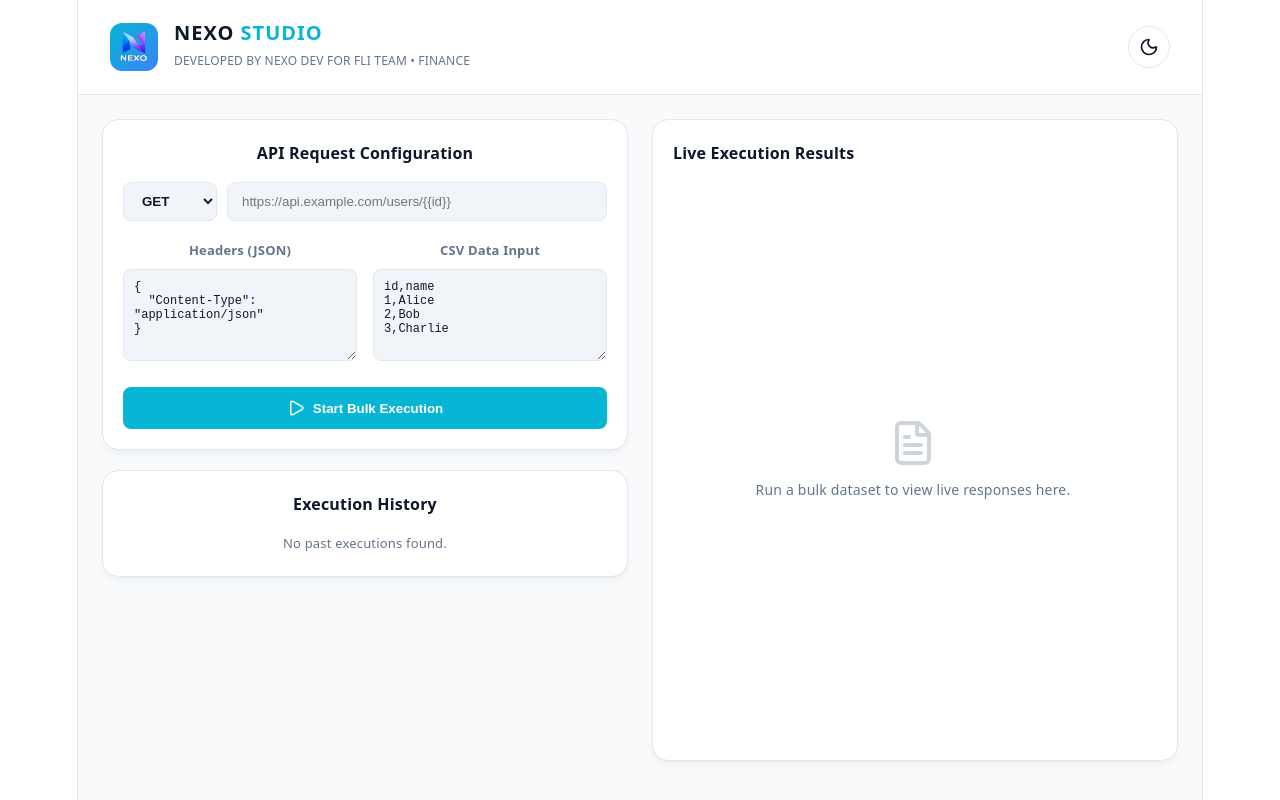
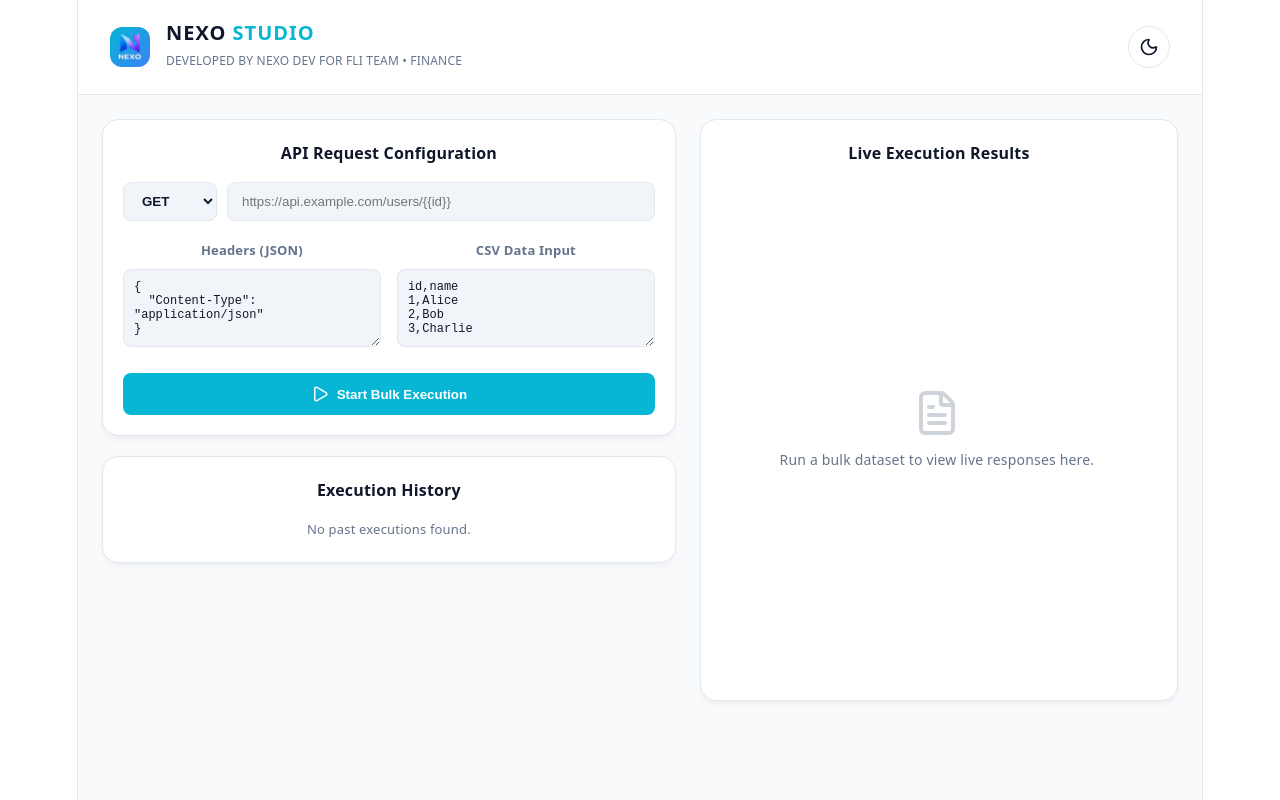
Before and after one commit to nelkadilshan28snd-star/Nexo-Studio, a React (Vite) app: page / in a window 1280 px wide. Built offline with nearby package versions, Linux system fonts and the light colour scheme.

Commit message:
Update App.jsx

```diff
--- a/src/App.jsx
+++ b/src/App.jsx
@@ -1,50 +1,38 @@
 import React, { useState, useEffect, useRef } from 'react';
 import {
   Play, Square, RotateCcw, Moon, Sun, Download, Trash2,
-  CheckCircle2, XCircle, AlertCircle, Eye, FileText, Cpu, Clock
+  CheckCircle2, XCircle, AlertCircle, Eye, FileText, Clock
 } from 'lucide-react';
 
 export default function App() {
-  // Theme state
   const [isDarkMode, setIsDarkMode] = useState(false);
-
-  // Configuration states
   const [url, setUrl] = useState('');
   const [method, setMethod] = useState('GET');
   const [headers, setHeaders] = useState('{\n  "Content-Type": "application/json"\n}');
   const [csvData, setCsvData] = useState('id,name\n1,Alice\n2,Bob\n3,Charlie');
 
-  // Execution states
   const [isRunning, setIsRunning] = useState(false);
   const [progress, setProgress] = useState({ current: 0, total: 0 });
   const [results, setResults] = useState([]);
   const [history, setHistory] = useState([]);
-
-  // Inspection modal/panel state
   const [selectedItem, setSelectedItem] = useState(null);
 
-  // Abort controller ref for stopping execution
   const abortControllerRef = useRef(null);
 
-  // Load history from localStorage on mount
   useEffect(() => {
     const savedHistory = localStorage.getItem('nexo_bulk_history');
     if (savedHistory) {
       try {
         setHistory(JSON.parse(savedHistory));
-      } catch (e) {
-        console.error('Failed to parse history', e);
-      }
+      } catch (e) {}
     }
   }, []);
 
-  // Save history to localStorage
   const saveHistoryToStorage = (newHistory) => {
     setHistory(newHistory);
     localStorage.setItem('nexo_bulk_history', JSON.stringify(newHistory));
   };
 
-  // Helper to parse CSV text into array of objects
   const parseCSV = (text) => {
     const lines = text.trim().split('\n');
     if (lines.length < 2) return [];
@@ -61,7 +49,6 @@ export default function App() {
     return rows;
   };
 
-  // Replace variables in URL/Headers/Body like {{id}} or {{name}}
   const interpolate = (template, data) => {
     let result = template;
     Object.keys(data).forEach(key => {
@@ -71,7 +58,6 @@ export default function App() {
     return result;
   };
 
-  // Execute a single iteration row
   const executeRow = async (row, parsedHeaders, endpointUrl, methodType) => {
     const startTime = performance.now();
     try {
@@ -79,9 +65,7 @@ export default function App() {
       let parsedHeadersObj = {};
       try {
         parsedHeadersObj = JSON.parse(interpolate(headers, row));
-      } catch (e) {
-        // ignore header parse error for simple runs
-      }
+      } catch (e) {}
 
       const options = {
         method: methodType,
@@ -125,7 +109,6 @@ export default function App() {
     }
   };
 
-  // Start Bulk Run
   const handleStartBulkRun = async () => {
     const rows = parseCSV(csvData);
     if (rows.length === 0) {
@@ -159,7 +142,6 @@ export default function App() {
 
     setIsRunning(false);
 
-    // Save batch to history
     const batchSummary = {
       id: Date.now(),
       timestamp: new Date().toLocaleTimeString(),
@@ -173,7 +155,6 @@ export default function App() {
     saveHistoryToStorage([batchSummary, ...history]);
   };
 
-  // Stop Bulk Run
   const handleStopBulkRun = () => {
     if (abortControllerRef.current) {
       abortControllerRef.current.abort();
@@ -181,7 +162,6 @@ export default function App() {
     setIsRunning(false);
   };
 
-  // Retry a single failed iteration item
   const handleRetrySingle = async (item, index) => {
     let parsedHeaders = {};
     try {
@@ -209,8 +189,8 @@ export default function App() {
       {/* Header */}
       <header style={{ display: 'flex', justifyContent: 'space-between', alignItems: 'center', padding: '20px 32px', borderBottom: `1px solid ${themeStyles.border}`, backgroundColor: themeStyles.cardBg }}>
         <div style={{ display: 'flex', alignItems: 'center', gap: '16px' }}>
-          <div style={{ padding: '8px', borderRadius: '12px', background: 'linear-gradient(135deg, #06b6d4, #3b82f6)', display: 'flex', alignItems: 'center', justifyContent: 'center' }}>
-            <img src="/logos.png" alt="Logo" style={{ width: '32px', height: '32px', objectFit: 'contain' }} />
+          <div style={{ padding: '6px', borderRadius: '12px', background: 'linear-gradient(135deg, #06b6d4, #3b82f6)', display: 'flex', alignItems: 'center', justifyContent: 'center' }}>
+            <img src="/logos.png" alt="Logo" style={{ width: '28px', height: '28px', objectFit: 'contain' }} />
           </div>
           <div>
             <div style={{ display: 'flex', alignItems: 'center', gap: '8px' }}>
@@ -229,14 +209,14 @@ export default function App() {
       </header>
 
       {/* Main Content Container */}
-      <div style={{ maxWidth: '1400px', margin: '0 auto', padding: '24px', display: 'grid', gridTemplateColumns: '1fr 1fr', gap: '24px' }}>
+      <div style={{ maxWidth: '1400px', margin: '0 auto', padding: '24px', display: 'grid', gridTemplateColumns: '1.2fr 1fr', gap: '24px' }}>
 
-        {/* Left Column: Config Panel */}
+        {/* Left Column: Config & History */}
         <div style={{ display: 'flex', flexDirection: 'column', gap: '20px' }}>
 
           {/* Request Config Card */}
           <div style={{ backgroundColor: themeStyles.cardBg, border: `1px solid ${themeStyles.border}`, borderRadius: '16px', padding: '20px', boxShadow: '0 4px 6px -1px rgba(0,0,0,0.05)' }}>
-            <h3 style={{ margin: '0 0 16px 0', fontSize: '16px', fontWeight: '700' }}>API Request Configuration</h3>
+            <h3 style={{ margin: '0 0 16px 0', fontSize: '16px', fontWeight: '700', textAlign: 'center' }}>API Request Configuration</h3>
 
             <div style={{ display: 'flex', gap: '10px', marginBottom: '16px' }}>
               <select
@@ -259,20 +239,20 @@ export default function App() {
               />
             </div>
 
-            <div style={{ display: 'grid', gridTemplateColumns: '1fr 1fr', gap: '16px' }}>
+            <div style={{ display: 'grid', gridTemplateColumns: '1fr 1fr', gap: '16px', marginBottom: '20px' }}>
               <div>
-                <label style={{ display: 'block', fontSize: '13px', fontWeight: '600', marginBottom: '6px', color: themeStyles.subText }}>Headers (JSON)</label>
+                <label style={{ display: 'block', fontSize: '13px', fontWeight: '600', marginBottom: '6px', color: themeStyles.subText, textAlign: 'center' }}>Headers (JSON)</label>
                 <textarea
-                  rows={5}
+                  rows={4}
                   value={headers}
                   onChange={(e) => setHeaders(e.target.value)}
                   style={{ width: '100%', padding: '10px', borderRadius: '8px', border: `1px solid ${themeStyles.border}`, backgroundColor: themeStyles.inputBg, color: themeStyles.text, fontFamily: 'monospace', fontSize: '12px', boxSizing: 'border-box' }}
                 />
               </div>
               <div>
-                <label style={{ display: 'block', fontSize: '13px', fontWeight: '600', marginBottom: '6px', color: themeStyles.subText }}>CSV Data Input</label>
+                <label style={{ display: 'block', fontSize: '13px', fontWeight: '600', marginBottom: '6px', color: themeStyles.subText, textAlign: 'center' }}>CSV Data Input</label>
                 <textarea
-                  rows={5}
+                  rows={4}
                   value={csvData}
                   onChange={(e) => setCsvData(e.target.value)}
                   style={{ width: '100%', padding: '10px', borderRadius: '8px', border: `1px solid ${themeStyles.border}`, backgroundColor: themeStyles.inputBg, color: themeStyles.text, fontFamily: 'monospace', fontSize: '12px', boxSizing: 'border-box' }}
@@ -281,31 +261,29 @@ export default function App() {
             </div>
 
             {/* Execution Controls */}
-            <div style={{ display: 'flex', gap: '12px', marginTop: '20px' }}>
             {!isRunning ? (
               <button
                 onClick={handleStartBulkRun}
-                  style={{ flex: 1, backgroundColor: '#06b6d4', color: '#fff', border: 'none', padding: '12px', borderRadius: '8px', fontWeight: 'bold', display: 'flex', alignItems: 'center', justifyContent: 'center', gap: '8px', cursor: 'pointer' }}
+                style={{ width: '100%', backgroundColor: '#06b6d4', color: '#fff', border: 'none', padding: '12px', borderRadius: '8px', fontWeight: 'bold', display: 'flex', alignItems: 'center', justifyContent: 'center', gap: '8px', cursor: 'pointer' }}
               >
                 <Play size={18} /> Start Bulk Execution
               </button>
             ) : (
               <button
                 onClick={handleStopBulkRun}
-                  style={{ flex: 1, backgroundColor: '#ef4444', color: '#fff', border: 'none', padding: '12px', borderRadius: '8px', fontWeight: 'bold', display: 'flex', alignItems: 'center', justifyContent: 'center', gap: '8px', cursor: 'pointer' }}
+                style={{ width: '100%', backgroundColor: '#ef4444', color: '#fff', border: 'none', padding: '12px', borderRadius: '8px', fontWeight: 'bold', display: 'flex', alignItems: 'center', justifyContent: 'center', gap: '8px', cursor: 'pointer' }}
               >
                 <Square size={18} /> Stop Execution ({progress.current}/{progress.total})
               </button>
             )}
           </div>
-          </div>
 
           {/* History Card */}
           <div style={{ backgroundColor: themeStyles.cardBg, border: `1px solid ${themeStyles.border}`, borderRadius: '16px', padding: '20px', boxShadow: '0 4px 6px -1px rgba(0,0,0,0.05)' }}>
-            <h3 style={{ margin: '0 0 12px 0', fontSize: '16px', fontWeight: '700' }}>Execution History</h3>
-            <div style={{ maxHeight: '200px', overflowY: 'auto', display: 'flex', flexDirection: 'column', gap: '8px' }}>
+            <h3 style={{ margin: '0 0 12px 0', fontSize: '16px', fontWeight: '700', textAlign: 'center' }}>Execution History</h3>
+            <div style={{ maxHeight: '180px', overflowY: 'auto', display: 'flex', flexDirection: 'column', gap: '8px' }}>
               {history.length === 0 ? (
-                <p style={{ fontSize: '13px', color: themeStyles.subText, margin: 0 }}>No past executions found.</p>
+                <p style={{ fontSize: '13px', color: themeStyles.subText, margin: 0, textAlign: 'center' }}>No past executions found.</p>
               ) : (
                 history.map((item) => (
                   <div
@@ -329,20 +307,11 @@ export default function App() {
 
         </div>
 
-        {/* Right Column: Results & Inspector Panel */}
-        <div style={{ display: 'flex', flexDirection: 'column', gap: '20px' }}>
+        {/* Right Column: Results Panel */}
+        <div style={{ display: 'flex', flexDirection: 'column' }}>
+          <div style={{ backgroundColor: themeStyles.cardBg, border: `1px solid ${themeStyles.border}`, borderRadius: '16px', padding: '20px', boxShadow: '0 4px 6px -1px rgba(0,0,0,0.05)', display: 'flex', flexDirection: 'column', height: '540px' }}>
+            <h3 style={{ margin: '0 0 16px 0', fontSize: '16px', fontWeight: '700', textAlign: 'center' }}>Live Execution Results</h3>
 
-          <div style={{ backgroundColor: themeStyles.cardBg, border: `1px solid ${themeStyles.border}`, borderRadius: '16px', padding: '20px', boxShadow: '0 4px 6px -1px rgba(0,0,0,0.05)', display: 'flex', flexDirection: 'column', height: '600px' }}>
-            <div style={{ display: 'flex', justifyContent: 'space-between', alignItems: 'center', marginBottom: '16px' }}>
-              <h3 style={{ margin: 0, fontSize: '16px', fontWeight: '700' }}>Live Execution Results</h3>
-              {results.length > 0 && (
-                <span style={{ fontSize: '12px', color: themeStyles.subText }}>
-                  Completed: {results.length} rows
-                </span>
-              )}
-            </div>
-
-            {/* Results List */}
             <div style={{ flex: 1, overflowY: 'auto', display: 'flex', flexDirection: 'column', gap: '8px', paddingRight: '4px' }}>
               {results.length === 0 ? (
                 <div style={{ display: 'flex', flexDirection: 'column', alignItems: 'center', justifyContent: 'center', height: '100%', color: themeStyles.subText }}>
@@ -398,12 +367,11 @@ export default function App() {
               )}
             </div>
           </div>
-
         </div>
 
       </div>
 
-      {/* Detailed Response Inspector Modal / Popup Panel */}
+      {/* Postman-Style Request/Response Inspector Modal */}
       {selectedItem && (
         <div style={{ position: 'fixed', top: 0, left: 0, right: 0, bottom: 0, backgroundColor: 'rgba(0,0,0,0.5)', display: 'flex', alignItems: 'center', justifyContent: 'center', zIndex: 1000, padding: '20px' }}>
           <div style={{ backgroundColor: themeStyles.cardBg, border: `1px solid ${themeStyles.border}`, borderRadius: '16px', width: '100%', maxWidth: '800px', maxHeight: '80vh', display: 'flex', flexDirection: 'column', boxShadow: '0 20px 25px -5px rgba(0,0,0,0.1)' }}>
@@ -419,7 +387,7 @@ export default function App() {
                 <div style={{ padding: '12px', borderRadius: '8px', backgroundColor: themeStyles.inputBg, fontSize: '12px', fontFamily: 'monospace' }}>
                   <div><strong>URL:</strong> {selectedItem.requestDetails?.url}</div>
                   <div><strong>Method:</strong> {selectedItem.requestDetails?.method}</div>
-                  <div style={{ marginTop: '6px' }}><strong>Payload Payload / Iteration Data:</strong></div>
+                  <div style={{ marginTop: '6px' }}><strong>Payload / Iteration Data:</strong></div>
                   <pre style={{ margin: '4px 0 0 0' }}>{JSON.stringify(selectedItem.row, null, 2)}</pre>
                 </div>
               </div>
```
Lines whose indentation alone changed are shown as unchanged.
